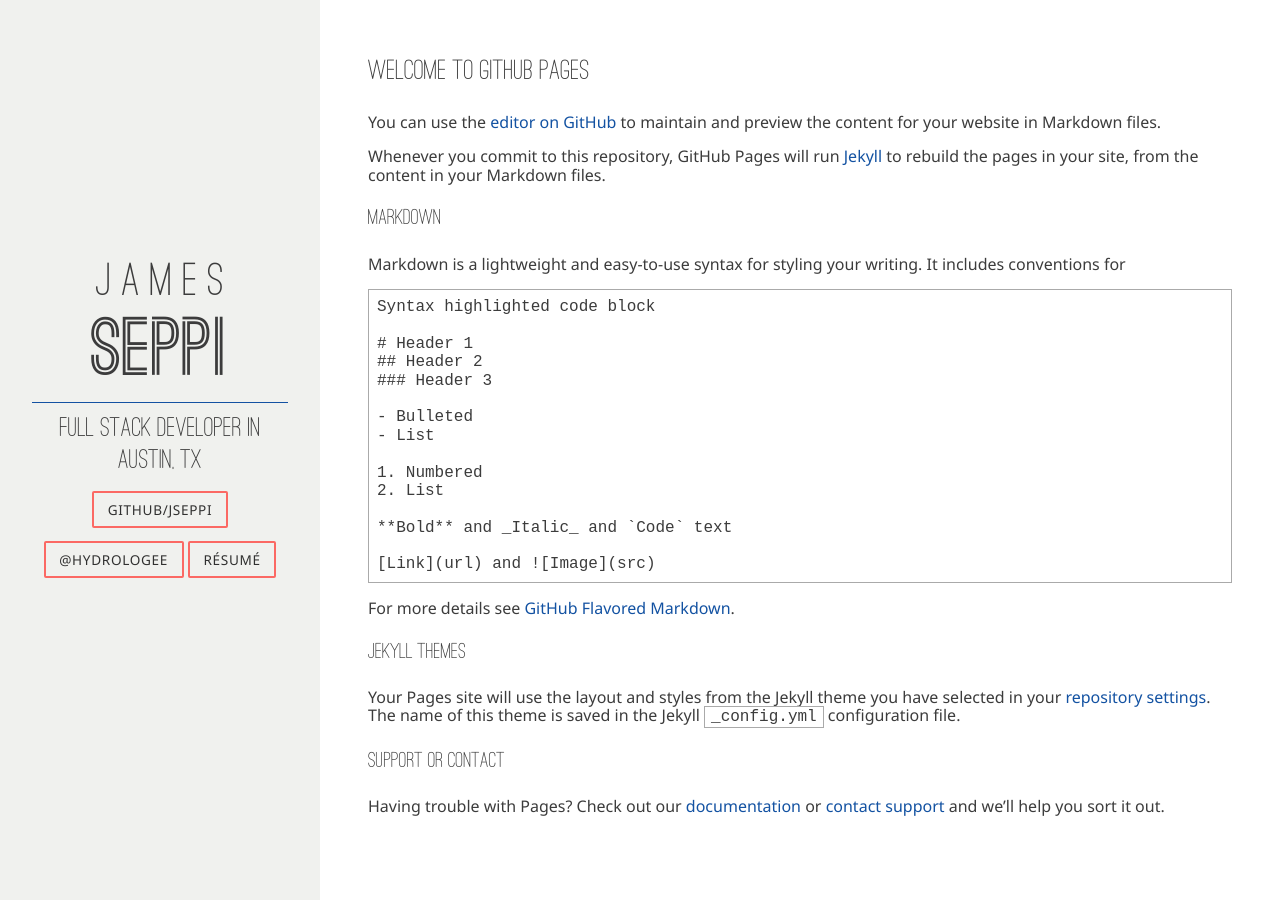
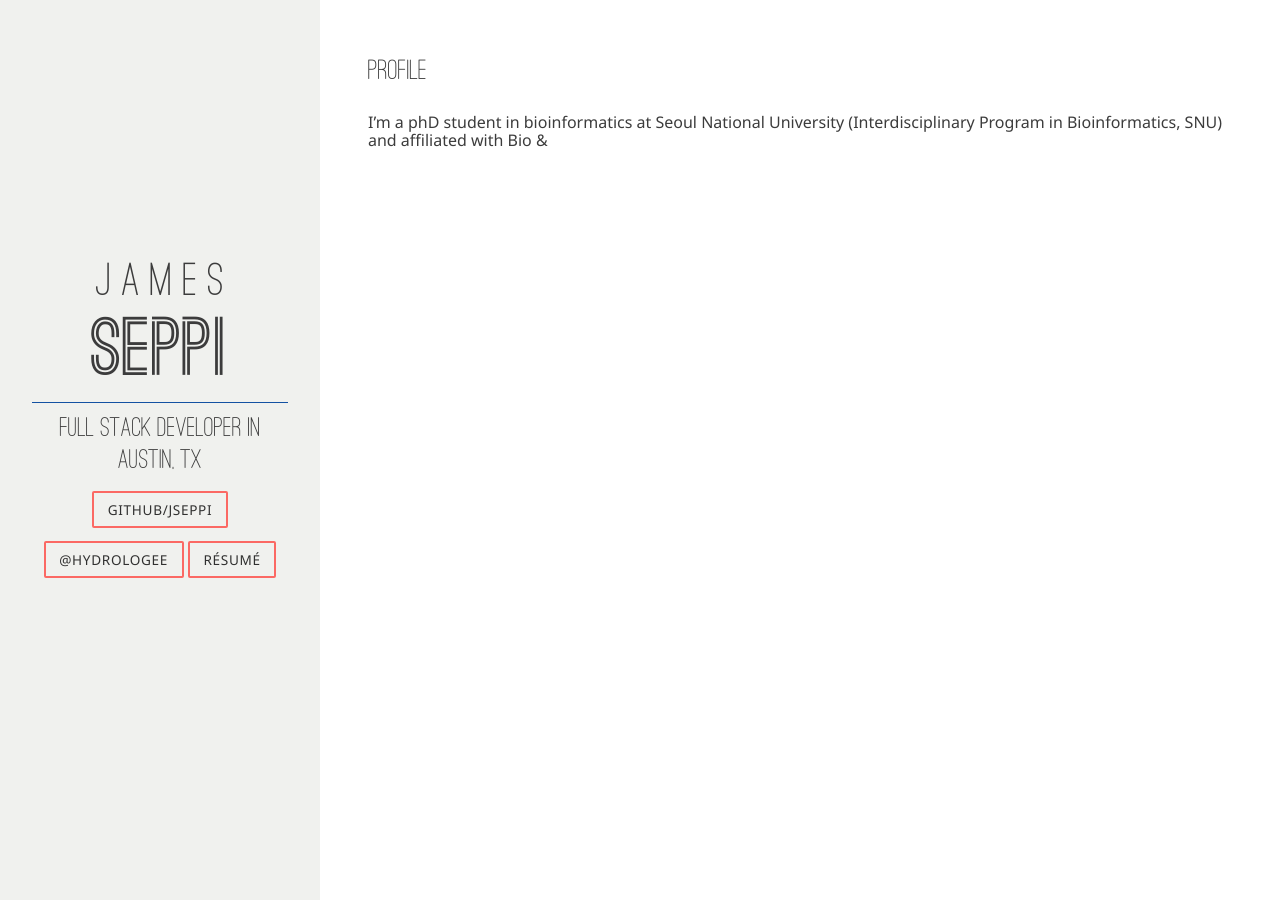
Before and after one commit to mdy89/profile, a Jekyll site: the page built from index.md, in a window 1280 px wide. Built offline with Jekyll 4.4.1, drawn with Linux system fonts in a browser that asks for light colours; nearby versions of some CDN libraries; our own code applies the rules of GitHub Pages for plain Markdown files.

Commit message:
Update index.md

````diff
--- a/index.md
+++ b/index.md
@@ -1,37 +1,3 @@
-## Welcome to GitHub Pages
+## PROFILE
 
-You can use the [editor on GitHub](https://github.com/mdy89/profile/edit/master/index.md) to maintain and preview the content for your website in Markdown files.
-
-Whenever you commit to this repository, GitHub Pages will run [Jekyll](https://jekyllrb.com/) to rebuild the pages in your site, from the content in your Markdown files.
-
-### Markdown
-
-Markdown is a lightweight and easy-to-use syntax for styling your writing. It includes conventions for
-
-```markdown
-Syntax highlighted code block
-
-# Header 1
-## Header 2
-### Header 3
-
-- Bulleted
-- List
-
-1. Numbered
-2. List
-
-**Bold** and _Italic_ and `Code` text
-
-[Link](url) and ![Image](src)
-```
-
-For more details see [GitHub Flavored Markdown](https://guides.github.com/features/mastering-markdown/).
-
-### Jekyll Themes
-
-Your Pages site will use the layout and styles from the Jekyll theme you have selected in your [repository settings](https://github.com/mdy89/profile/settings). The name of this theme is saved in the Jekyll `_config.yml` configuration file.
-
-### Support or Contact
-
-Having trouble with Pages? Check out our [documentation](https://help.github.com/categories/github-pages-basics/) or [contact support](https://github.com/contact) and we’ll help you sort it out.
+I'm a phD student in bioinformatics at Seoul National University (Interdisciplinary Program in Bioinformatics, SNU) and affiliated with Bio &
````
